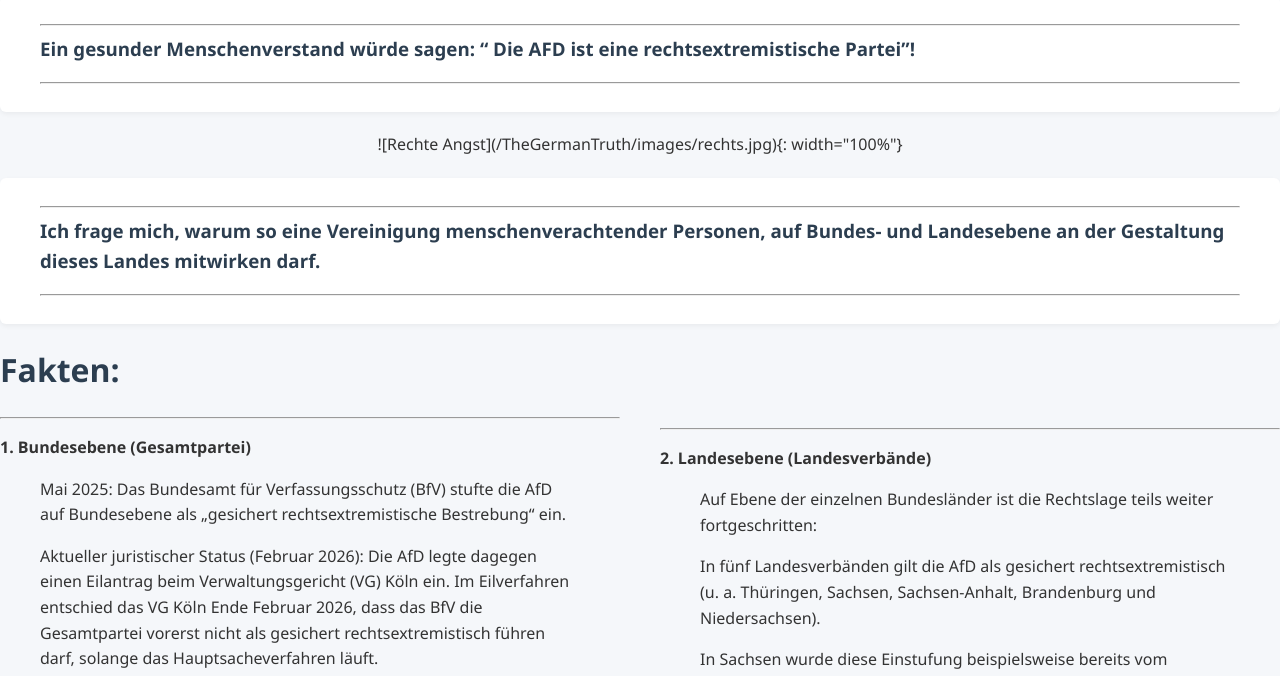
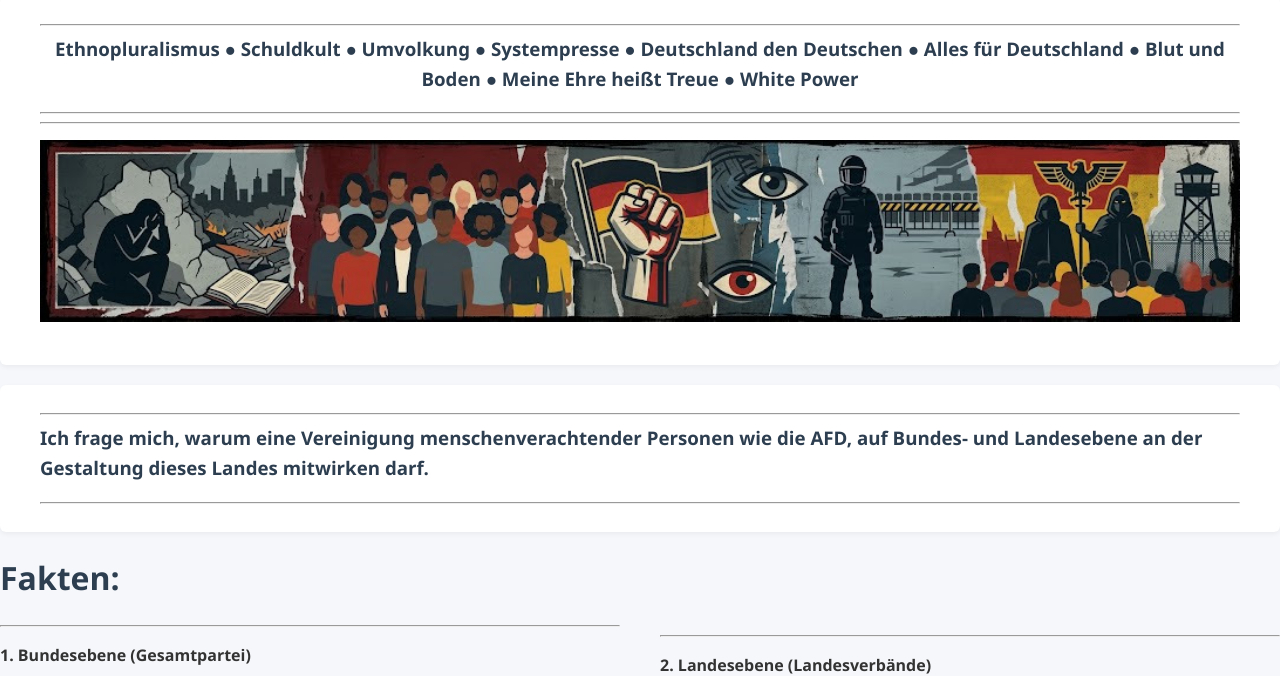
Before and after one commit to TheGermanTruth/TheGermanTruth, a Jekyll site: the page built from rechts.md, in a window 1280 px wide and 900 px high, scrolled down 826 px, cut to the strip 224-900 px from the top of the window. Built offline with Jekyll 4.4.1, drawn with Linux system fonts in a browser that asks for light colours.

Commit message:
Update rechts.md

```diff
--- a/rechts.md
+++ b/rechts.md
@@ -3,15 +3,15 @@
 title: "Rechts"
 ---
 
-<div class="section one-column" markdown="1">
+<div class="section one-column" markdown="1" align="center">
 
 ---
-### Ein gesunder Menschenverstand würde sagen: " Die AFD ist eine rechtsextremistische Partei"!
+
+### Ethnopluralismus ● Schuldkult ● Umvolkung ● Systempresse ● Deutschland den Deutschen ● Alles für Deutschland ● Blut und Boden ● Meine Ehre heißt Treue ● White Power
+
 ---
 
-</div>
-
-<div align="center">
+---
 
 ![Rechte Angst]({{ '/images/rechts.jpg' | relative_url }}){: width="100%"}
 
@@ -20,7 +20,7 @@
 <div class="section one-column" markdown="1">
 
 ---
-### Ich frage mich, warum so eine Vereinigung menschenverachtender Personen, auf Bundes- und Landesebene an der Gestaltung dieses Landes mitwirken darf.
+### Ich frage mich, warum eine Vereinigung menschenverachtender Personen wie die AFD, auf Bundes- und Landesebene an der Gestaltung dieses Landes mitwirken darf.
 ---
 
 </div>
```
